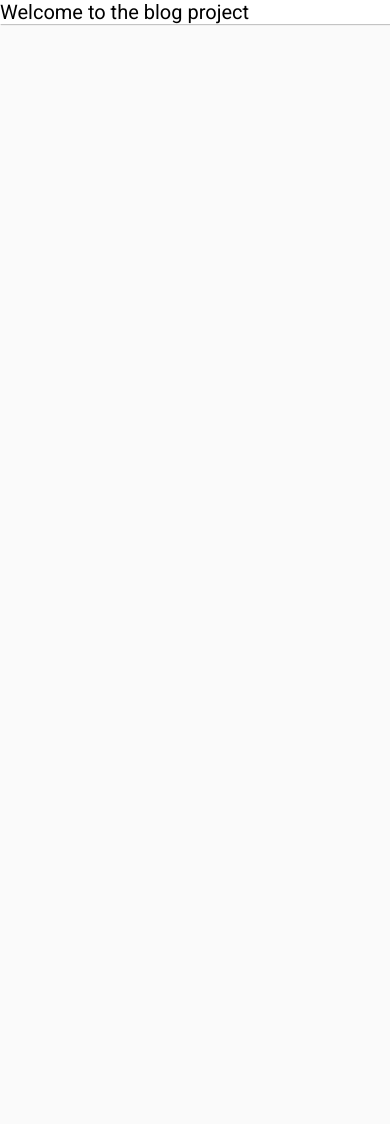
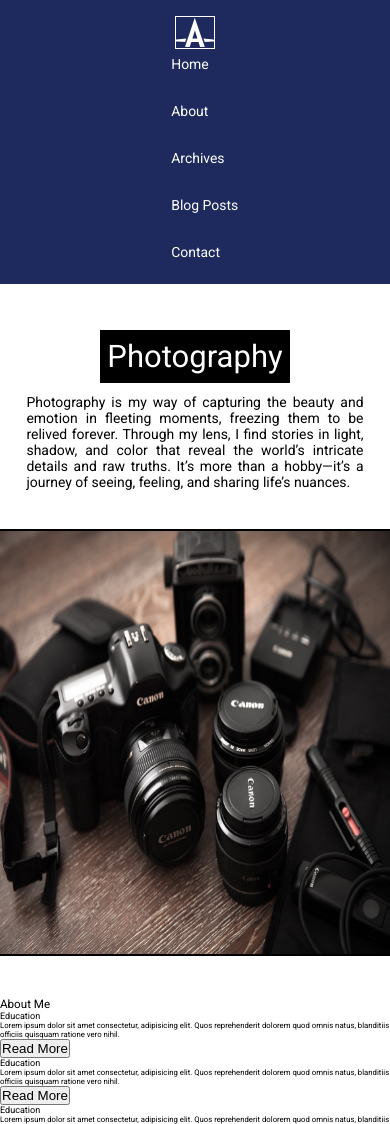
Before and after one commit to rakib-utsho/mini-blog_project, a plain HTML site: page index.html in a window 390 px wide. Shown: the top 1124 px of the page. Before the commit the page ends 844 px from the top, so only its background shows below. Drawn offline with Linux system fonts and the light colour scheme.

Commit message:
about section structure done

```diff
--- a/index.html
+++ b/index.html
@@ -16,6 +16,63 @@
 
 </head>
 <body>
-    <h1>Welcome to the blog project</h1>
+    <!-- Header starts here -->
+     <header id="blog-header">
+        <figure class="logo-figure">
+            <i class="fab fa-autoprefixer logo"></i>
+        </figure>
+
+        <nav id="menu-icon">
+            <ul>
+                <li><a href="#"class="nav-link">Home</a></li>
+                <li><a href="#"class="nav-link">About</a></li>
+                <li><a href="#"class="nav-link">Archives</a></li>
+                <li><a href="#"class="nav-link">Blog Posts</a></li>
+                <li><a href="#"class="nav-link">Contact</a></li>
+            </ul>
+        </nav>
+     </header>
+    <!-- Header ends here -->
+
+    <main>
+    <!-- blog-banner section starts here -->
+        <section id="blog-banner-section" class="banner">
+             <article class="">
+                    <h1 class="banner-heading">Photography</h1>
+                    <p class="banner-decription text-justify">
+                        Photography is my way of capturing the beauty and emotion in fleeting moments, freezing them to be relived forever. Through my lens, I find stories in light, shadow, and color that reveal the world’s intricate details and raw truths. It’s more than a hobby—it’s a journey of seeing, feeling, and sharing life’s nuances.</p>
+             </article>
+             <aside>
+                <img src="images/camera-cover.jpg" alt="cover-photo" class="banner-img">
+             </aside>
+        </section>
+    <!-- blog-banner section ends here -->
+    <!-- about me section starts here -->
+        <section id="blog-about" class="section-center">
+            <h2 class="section-heading">About Me</h2>
+            <div class="card">
+                <h3 class="card-heading">Education</h3>
+                <p class="card-discrption">Lorem ipsum dolor sit amet consectetur, adipisicing elit. Quos reprehenderit dolorem quod omnis natus, blanditiis officiis quisquam ratione vero nihil.</p>
+                <button class="btn card-btn">Read More</button>
+            </div>
+            <div class="card">
+                <h3 class="card-heading">Education</h3>
+                <p class="card-discrption">Lorem ipsum dolor sit amet consectetur, adipisicing elit. Quos reprehenderit dolorem quod omnis natus, blanditiis officiis quisquam ratione vero nihil.</p>
+                <button  class="btn card-btn">Read More</button>
+            </div>
+            <div class="card">
+                <h3 class="card-heading">Education</h3>
+                <p class="card-discrption">Lorem ipsum dolor sit amet consectetur, adipisicing elit. Quos reprehenderit dolorem quod omnis natus, blanditiis officiis quisquam ratione vero nihil.</p>
+                <button  class="btn card-btn">Read More</button>
+            </div>
+        </section>
+    <!-- about me section ends here -->
+    </main>
+
+    <footer>
+        I am footer
+    </footer>
+
+
 </body>
 </html>
--- a/style/style.css
+++ b/style/style.css
@@ -25,4 +25,126 @@ body{
     margin: auto;
     box-shadow: 0.1rem 0.1rem 0.1rem #c4c4c4, -0.1rem 0rem 0.1rem #c4c4c4 ;
 }
+.text-justify{
+    text-align: justify;
+}
+.text-white{
+    color: white;
+}
 /* reset code and common ends here  */
+/* header style starts here  */
+header{
+    display: flex;
+    justify-content: space-between;
+    align-items: center;
+    background-color: #1E2A5E;
+    color: white;
+    padding: 2rem 1rem;
+    position: sticky;
+    top: 0;
+    z-index: 10;
+    min-height: 5vh;
+}
+
+.logo-figure{
+    border: 1px solid #fff;
+}
+.logo{
+    font-size: 4rem;
+}
+nav ul{
+    display: flex;
+    gap: 2rem;
+}
+nav ul li{
+    padding: 1rem;
+    transition: all 0.4s;
+}
+nav ul li:hover{
+    background-color: brown;
+    border-radius: 0.6rem;
+}
+.nav-link{
+    font-size: 1.8rem;
+    color: #fff;
+    cursor: pointer;
+}
+/* header style ends here  */
+/* banner section starts here */
+.banner{
+    padding: 5rem 1rem;
+    display: flex;
+    justify-content: center;
+    align-items: center;
+    min-height: 95vh;
+}
+.banner article{
+    flex-basis: 50%;
+    margin: 1rem;
+}
+.banner-heading{
+    display: inline-block;
+    background-color: black;
+    color: #fff;
+    padding: 1rem;
+    margin-bottom: 1.5rem;
+    font-size: 4rem;
+}
+.banner-decription{
+    font-size: 1.8rem;
+
+}
+.banner aside{
+    flex-basis: 50%;
+    text-align: center;
+}
+.banner-img{
+    width: 55rem;
+    height: 55rem;
+    border: 0.3rem solid black;
+}
+/* banner section ends here */
+/* responsiveness starts here  */
+@media screen and (max-width: 992px){
+    .banner{
+        flex-direction: column;
+    }
+    .banner article{
+        width: 50%;
+        display: flex;
+        flex-direction: column;
+        align-items: center;
+        margin-bottom: 5rem;
+    }
+}
+@media screen and (max-width: 768px){
+    html{
+        font-size: 55.5%;
+    }
+    .banner article{
+        width: 80%;
+    }
+}
+@media screen and (max-width: 600px){
+    html{
+        font-size: 48.5%;
+    }
+    header{
+        flex-direction: column;
+    }
+
+    nav ul{
+        flex-direction: column;
+        padding-left: 2.5rem;
+    }
+    .banner{
+        min-height: auto;
+    }
+    .banner article{
+        width: 90%;
+    }
+    .bnner-img{
+        max-width: 100%;
+    }
+}
+/* responsiveness ends here  */
```
Also changed, not shown: images/camera-cover.jpg (added), images/cover-photo.jpg (added), images/header.svg (added), images/logo.png (added), 3 other files.
